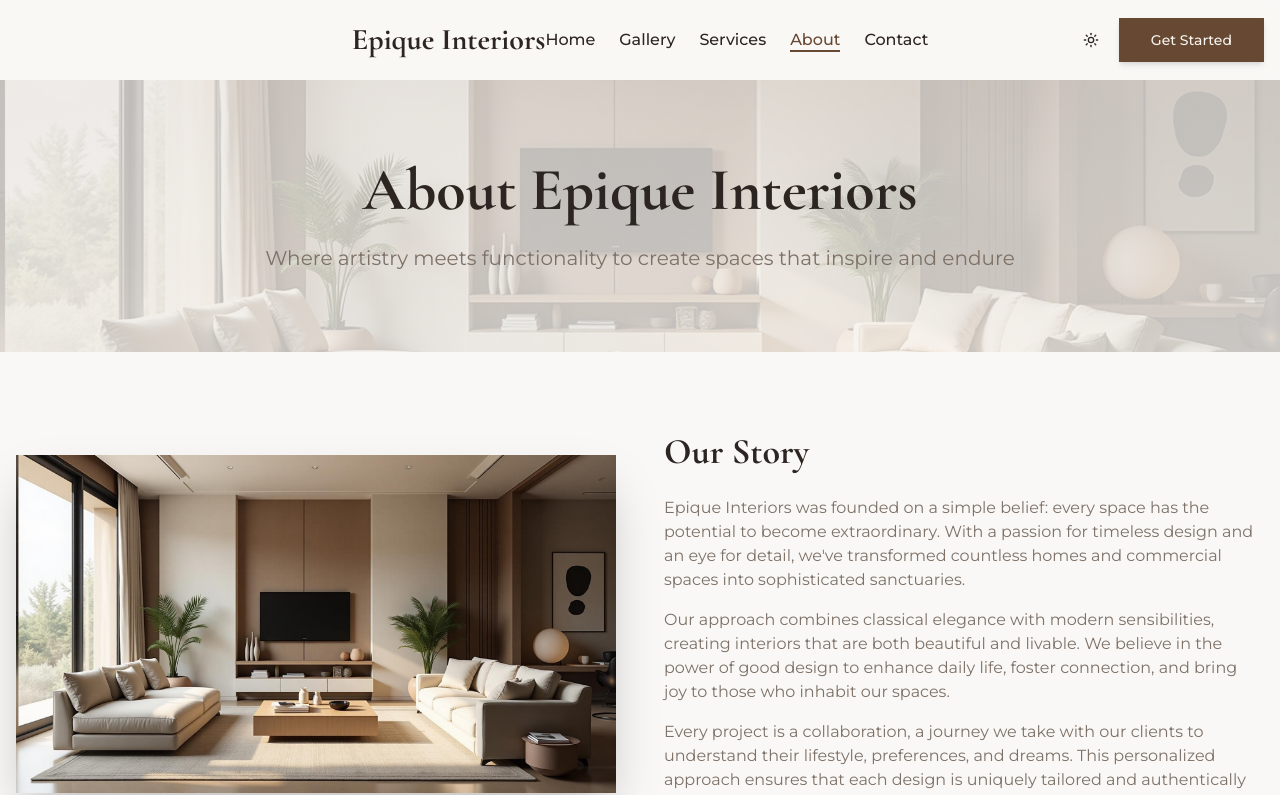
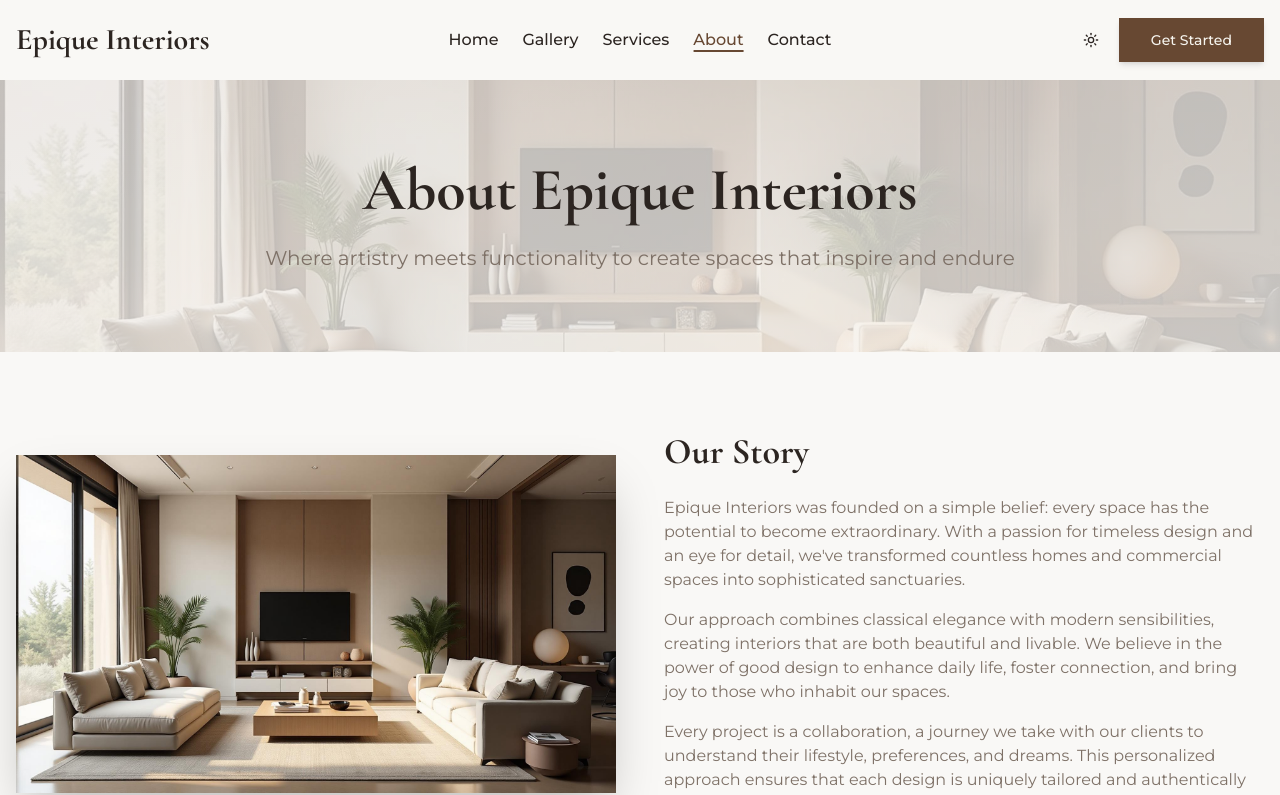
Before and after one commit to theprogrammer254/beige-haven-designs-backup, a React (Vite) app: page /about in a window 1280 px wide. Shown: the top 795 px of the page. Built offline with nearby package versions, Linux system fonts and the light colour scheme; the HTML template or start-up script is replaced by a standard one.

Commit message:
feat: Adjust navbar layout for improved alignment and responsiveness

```diff
--- a/src/components/Navbar.tsx
+++ b/src/components/Navbar.tsx
@@ -32,17 +32,18 @@ const Navbar = () => {
       }`}
     >
       <div className="container mx-auto px-4">
-        <div className="flex items-center justify-center h-20 relative">
+        <div className="flex items-center justify-between h-20">
+          {/* Logo - Far Left */}
           <Link
             to="/"
-            className="absolute left-0 text-2xl md:text-3xl font-heading font-bold text-foreground hover:text-primary transition-colors relative group"
+            className="text-2xl md:text-3xl font-heading font-bold text-foreground hover:text-primary transition-colors relative group"
           >
             Epique Interiors
             <span className="absolute bottom-0 left-0 w-0 h-0.5 bg-primary transition-all duration-300 group-hover:w-full"></span>
           </Link>
 
           {/* Desktop Navigation - Centered */}
-          <div className="hidden md:flex items-center space-x-6">
+          <div className="hidden md:flex items-center absolute left-1/2 -translate-x-1/2 space-x-6">
             {navLinks.map((link) => (
               <Link
                 key={link.name}
@@ -60,7 +61,7 @@ const Navbar = () => {
           </div>
 
           {/* Right Side Actions */}
-          <div className="absolute right-0 hidden md:flex items-center gap-2">
+          <div className="hidden md:flex items-center gap-2">
             <ThemeToggle />
             <Link to="/contact">
               <Button variant="default" size="lg" className="shadow-md hover:shadow-lg transition-shadow">
@@ -70,7 +71,7 @@ const Navbar = () => {
           </div>
 
           {/* Mobile Menu Button */}
-          <div className="md:hidden absolute right-0 flex items-center gap-2">
+          <div className="md:hidden flex items-center gap-2">
             <ThemeToggle />
             <button
               className="text-foreground hover:text-primary transition-colors p-2 rounded-lg hover:bg-primary/10"
```
